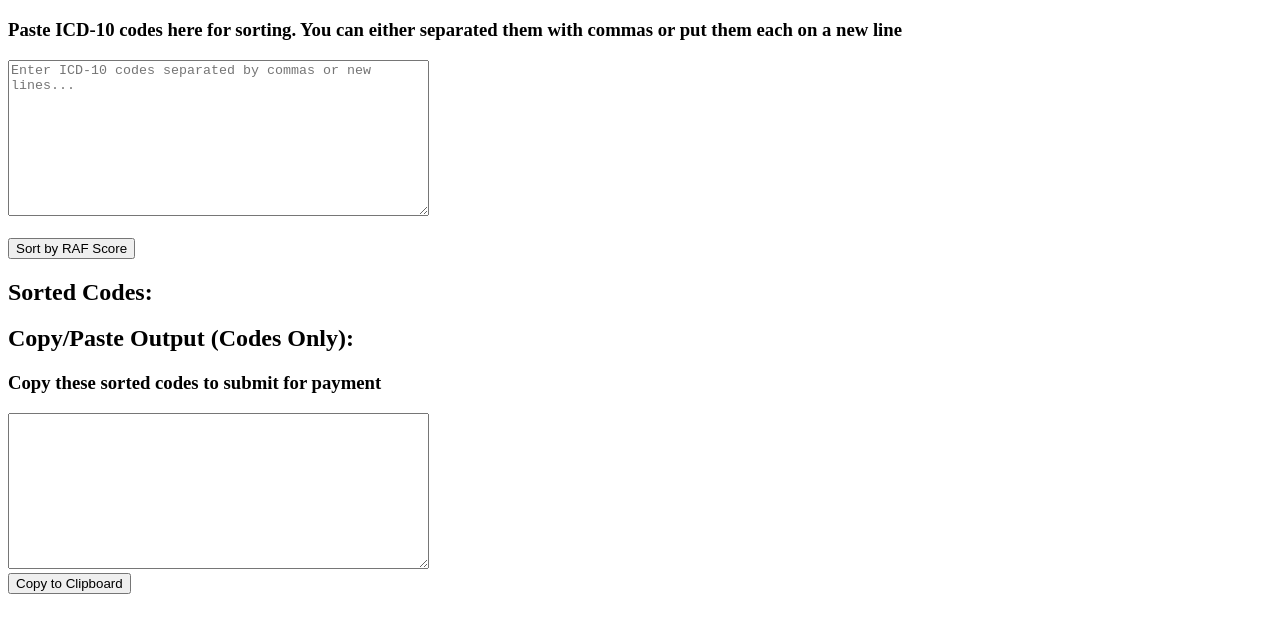
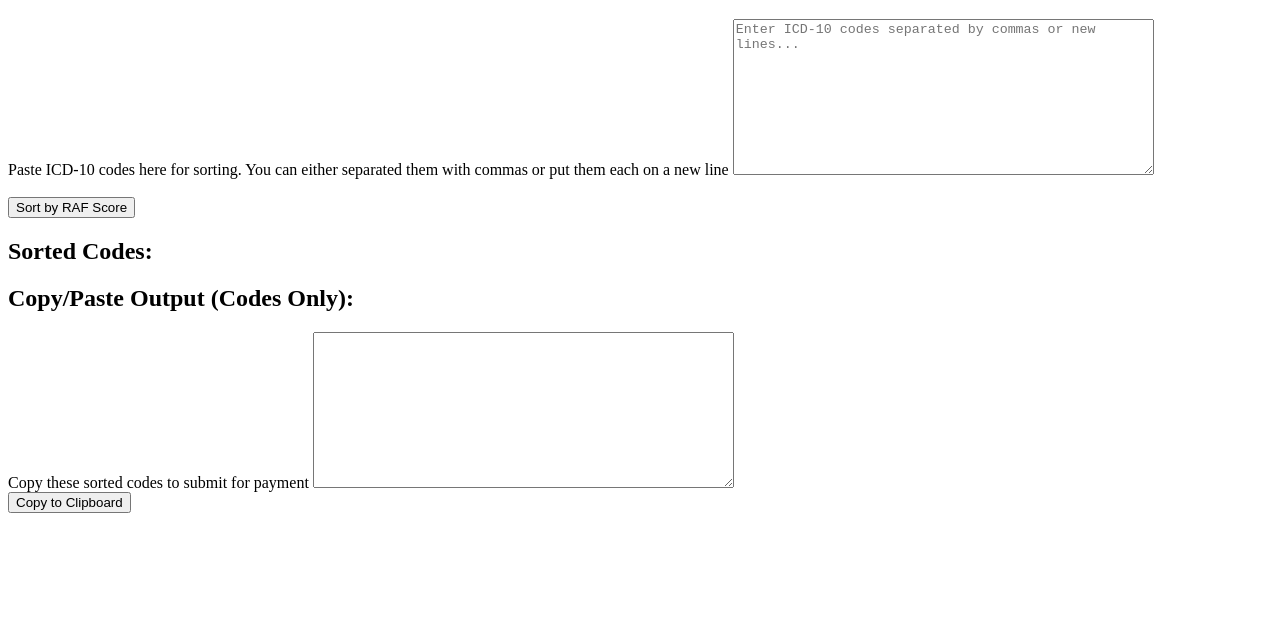
Before and after one commit to bwwwclark/wbimrx, a plain HTML site: page RAFsorter.html in a window 1280 px wide. Shown: the part 61-694 px from the top of the page. Drawn offline with nearby package versions, Linux system fonts and the light colour scheme; no server answers.

Commit message:
Update RAFsorter.html
changing text formatting a little

```diff
--- a/RAFsorter.html
+++ b/RAFsorter.html
@@ -7,7 +7,7 @@
 </head>
 <body>
   <h1>ICD-10 RAF Sorter</h1>
-  <h3>Paste ICD-10 codes here for sorting. You can either separated them with commas or put them each on a new line</h3>
+  Paste ICD-10 codes here for sorting. You can either separated them with commas or put them each on a new line
   <textarea id="inputCodes" rows="10" cols="50" placeholder="Enter ICD-10 codes separated by commas or new lines..."></textarea>
   <br><br>
   <button onclick="sortCodes()">Sort by RAF Score</button>
@@ -18,7 +18,7 @@
 
   <!-- Copy/Paste Output Section [ADDED] -->
   <h2>Copy/Paste Output (Codes Only):</h2>
-  <h3>Copy these sorted codes to submit for payment</h3>
+  Copy these sorted codes to submit for payment
   <textarea id="codeOutput" rows="10" cols="50" readonly></textarea>
   <br>
   <button onclick="copyToClipboard()">Copy to Clipboard</button>
```
